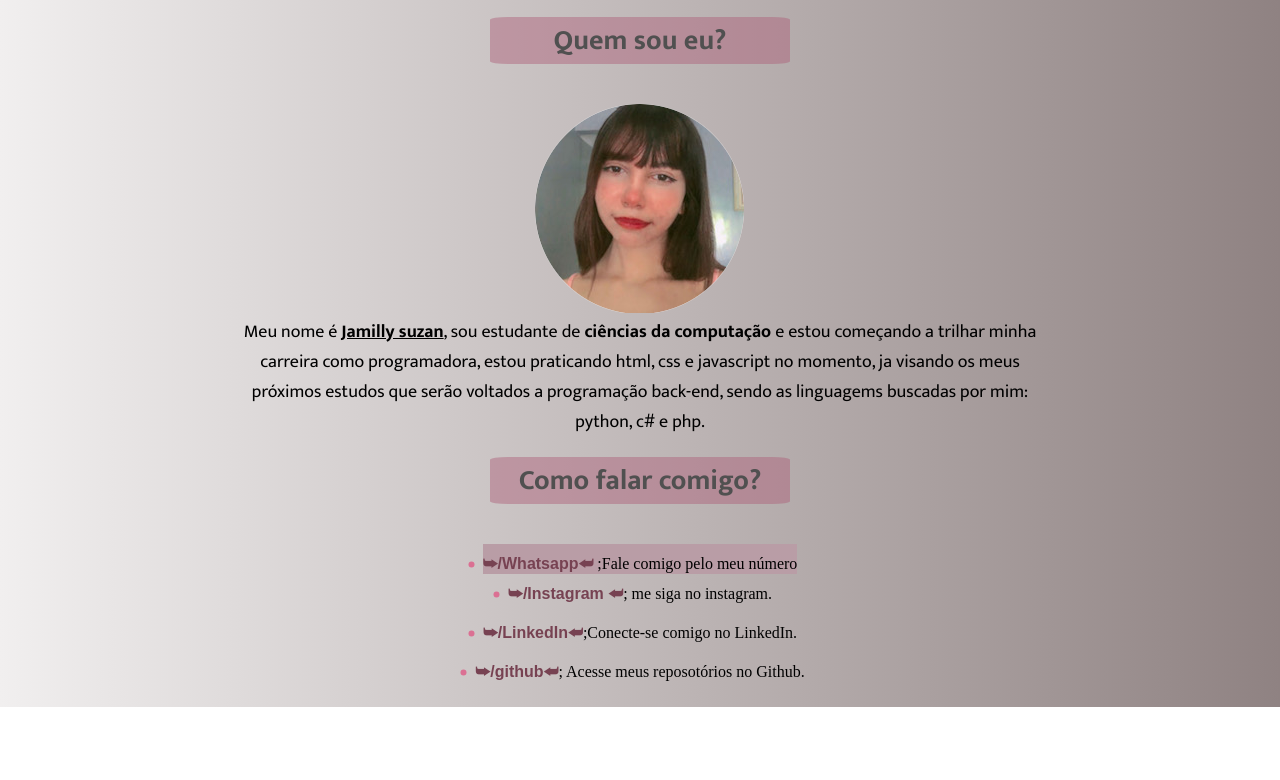
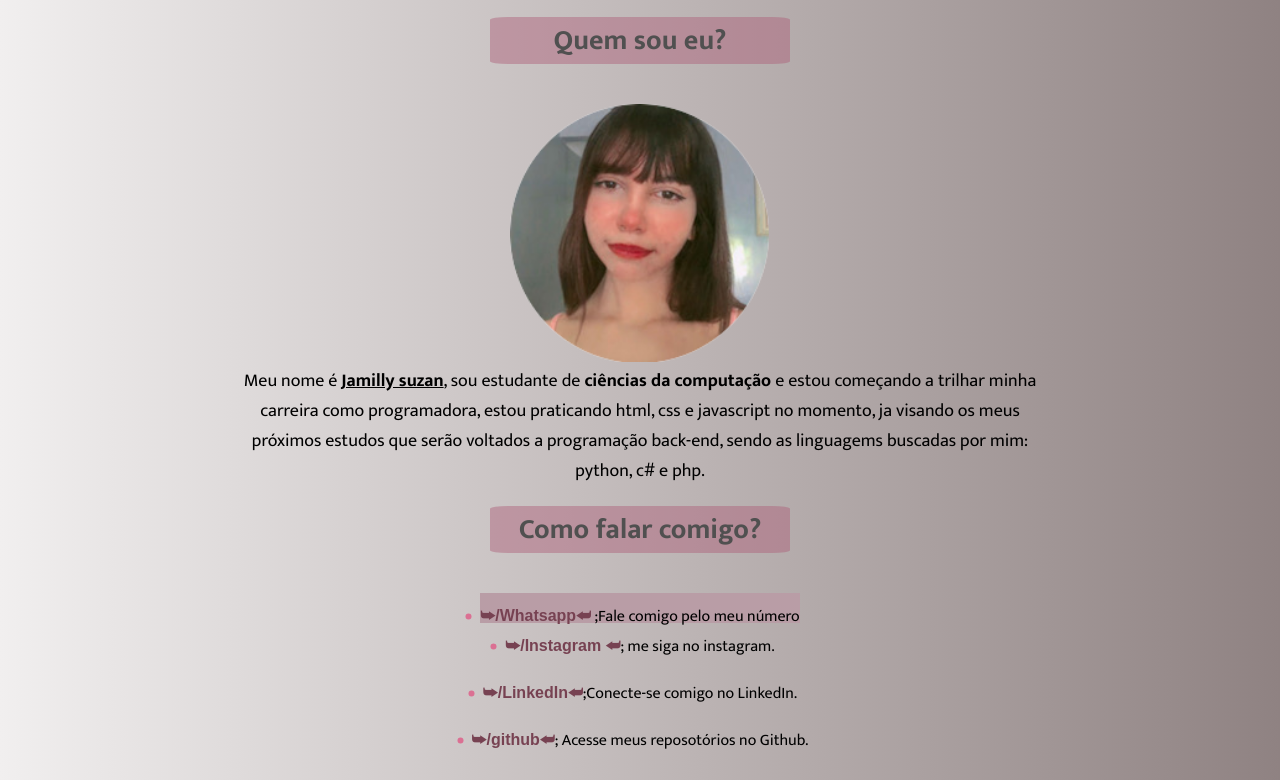
Before and after one commit to misuzan/html-css, a plain HTML site: page pkg/msitep/index.html in a window 1280 px wide. Shown: the part 119-899 px from the top of the page. Before the commit the page ends 826 px from the top, so only its background shows below. Drawn offline with Linux system fonts and the light colour scheme.

Commit message:
Update style.css

```diff
--- a/pkg/msitep/style.css
+++ b/pkg/msitep/style.css
@@ -5,15 +5,6 @@
   src: url('fontes/Cherolina.otf') format('opentype'),
       url('fontes/Cherolina.ttf') format('truetype');
   font-weight: normal;
-}
-
-.container {
-    text-align: center;
-}
-
-img {
-    max-width: 100%;
-    height: auto;
 }
 
 h1 {
@@ -44,6 +35,17 @@ h2 {
   margin-bottom: 40px;
   margin-left: auto;
 }
+.container {
+  text-align: center;
+}
+
+img {
+  max-width: 800px;
+  min-width: 260px;
+  height: auto;
+  border-color: black;
+  border-width: 20px;
+}
 
 body {
   background-image: linear-gradient(to right, #f1efef, #8f8282);
@@ -70,7 +72,9 @@ ul {
   padding: 0;
 
 }
+
 ul li {
+  font-family: 'mukta';
   margin: 10px 0;
   font-size: 1em;
 }
```
Lines whose indentation alone changed are shown as unchanged.
